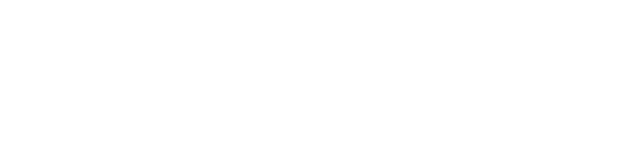
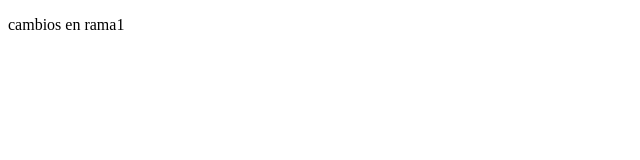
Before and after one commit to jhonnet31/prueba, a plain HTML site: page index.html in a window 1280 px wide. Shown: the whole page, without its empty margins (0-640 px from the left). Drawn offline with Linux system fonts and the light colour scheme.

Commit message:
nueva linea
cambio en rama1

```diff
--- a/index.html
+++ b/index.html
@@ -8,6 +8,7 @@
 </head>
 <body>
     <!-- <h2>Primer commit en git </h2> -->
+    <p>cambios en rama1</p>
 
 </body>
 </html>
```
